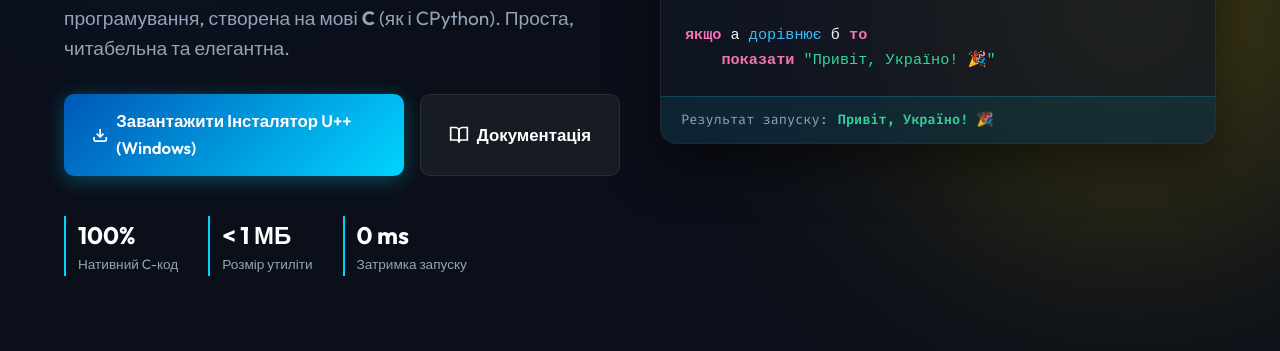
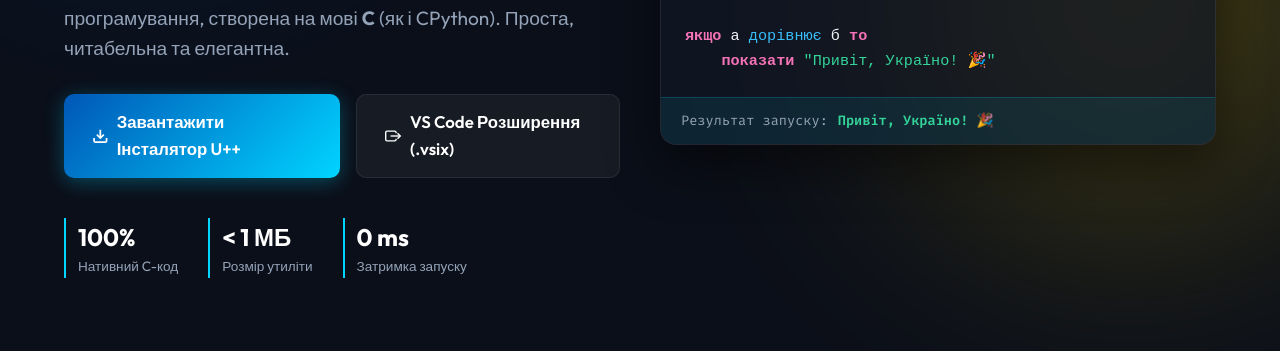
Before and after one commit to sweecksss/ukrainianplusplus, a plain HTML site: page docs/index.html in a window 1280 px wide. Shown: the part 449-800 px from the top of the page. Drawn offline with Linux system fonts and the light colour scheme.

Commit message:
Add downloadable VS Code extension (.vsix) to site

```diff
--- a/docs/index.html
+++ b/docs/index.html
@@ -51,11 +51,11 @@
                 <div class="hero-btns">
                     <a href="downloads/upp-installer.zip" download="upp-installer.zip" class="btn btn-lg btn-primary shadow-glow">
                         <svg width="20" height="20" viewBox="0 0 24 24" fill="none" stroke="currentColor" stroke-width="2.5"><path d="M21 15v4a2 2 0 0 1-2 2H5a2 2 0 0 1-2-2v-4"/><polyline points="7 10 12 15 17 10"/><line x1="12" y1="15" x2="12" y2="3"/></svg>
-                        Завантажити Інсталятор U++ (Windows)
+                        Завантажити Інсталятор U++
                     </a>
-                    <a href="#docs" class="btn btn-lg btn-secondary">
-                        <svg width="20" height="20" viewBox="0 0 24 24" fill="none" stroke="currentColor" stroke-width="2"><path d="M2 3h6a4 4 0 0 1 4 4v14a3 3 0 0 0-3-3H2z"/><path d="M22 3h-6a4 4 0 0 0-4 4v14a3 3 0 0 1 3-3h7z"/></svg>
-                        Документація
+                    <a href="downloads/upp-vscode-extension.vsix" download="upp-vscode-extension.vsix" class="btn btn-lg btn-secondary">
+                        <svg width="20" height="20" viewBox="0 0 24 24" fill="none" stroke="currentColor" stroke-width="2"><path d="M16 16v1a2 2 0 0 1-2 2H3a2 2 0 0 1-2-2V7a2 2 0 0 1 2-2h11a2 2 0 0 1 2 2v1"/><path d="M18 8l4 4-4 4"/><path d="M8 12h14"/></svg>
+                        VS Code Розширення (.vsix)
                     </a>
                 </div>
                 <div class="stats-row">
--- a/upp-vscode-extension/package.json
+++ b/upp-vscode-extension/package.json
@@ -3,7 +3,7 @@
   "displayName": "U++ (Ukrainian Plus Plus) Language Support",
   "description": "Syntax highlighting for the U++ (Ukrainian Plus Plus) experimental language.",
   "version": "0.0.1",
-  "publisher": "your-name-or-id",
+  "publisher": "sweecksss",
   "engines": {
     "vscode": "^1.80.0"
   },
```
Also changed, not shown: index.html (+4 -4 lines), site/index.html (+4 -4 lines), 4 other files.
